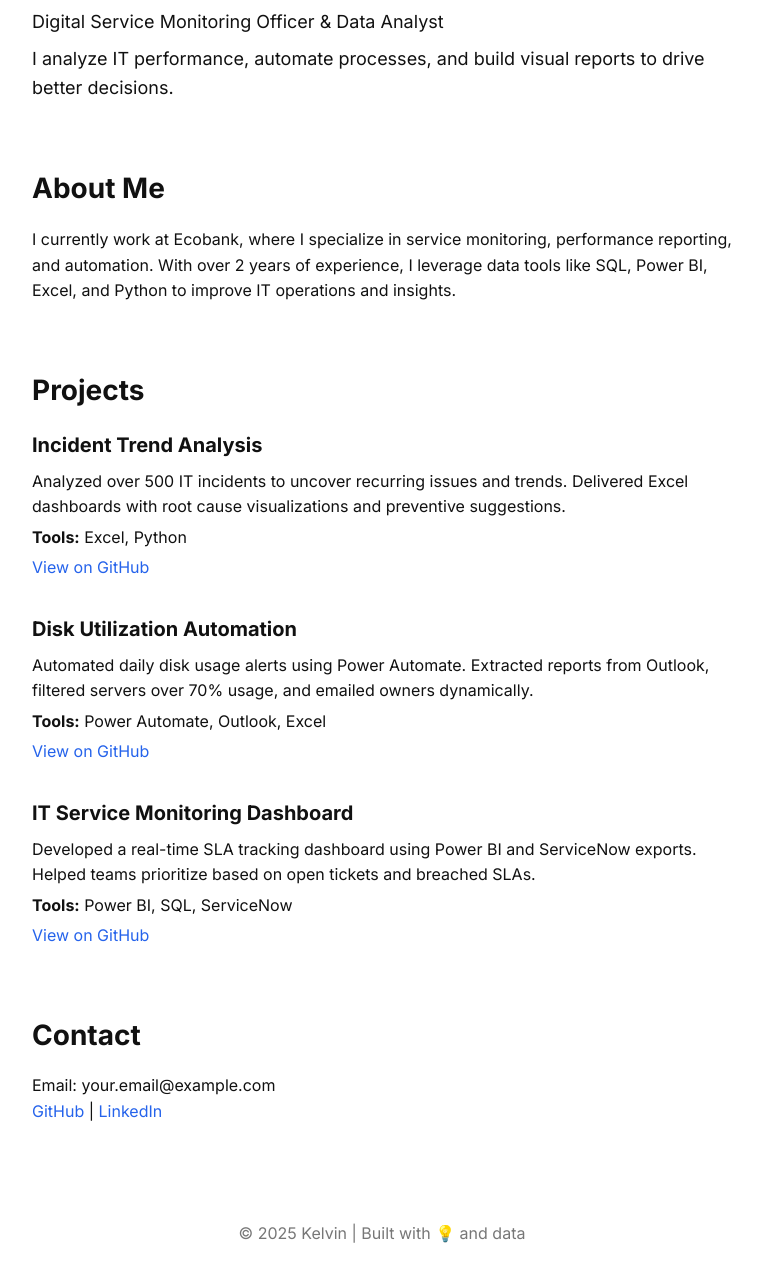
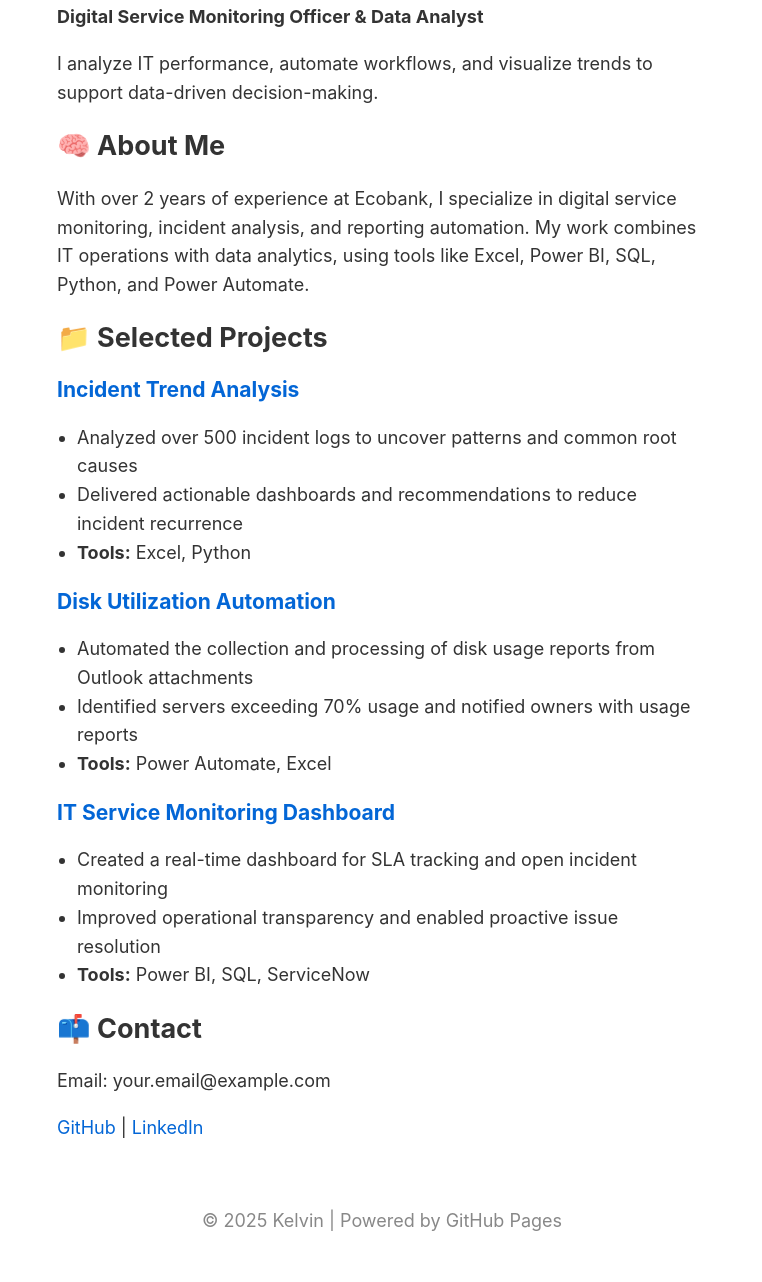
Before and after one commit to InimKelvin/inimkelvin.github.io, a plain HTML site: page index.html in a window 1280 px wide. Shown: the part 104-1386 px from the top of the page, without its empty margins (258-1020 px from the left). Drawn offline with Linux system fonts and the light colour scheme.

Commit message:
Update index.html

```diff
--- a/index.html
+++ b/index.html
@@ -1,117 +1,80 @@
 <!DOCTYPE html>
 <html lang="en">
 <head>
-  <meta charset="UTF-8">
-  <meta name="viewport" content="width=device-width, initial-scale=1.0">
+  <meta charset="utf-8">
+  <meta name="viewport" content="width=device-width, initial-scale=1">
   <title>Kelvin | Data Analyst</title>
-  <link href="https://fonts.googleapis.com/css2?family=Inter:wght@400;700&display=swap" rel="stylesheet">
+  <link rel="icon" href="favicon.ico">
   <style>
-    :root {
-      --bg: #fff;
-      --fg: #111;
-      --accent: #2563eb;
+    body {
+      margin: 40px auto;
+      max-width: 650px;
+      line-height: 1.6;
+      font-size: 18px;
+      color: #333;
+      padding: 0 10px;
+      font-family: -apple-system, BlinkMacSystemFont, "Segoe UI", Roboto, Oxygen, Ubuntu, Cantarell, "Open Sans", "Helvetica Neue", sans-serif;
     }
-    * {
-      margin: 0;
-      padding: 0;
-      box-sizing: border-box;
-    }
-    body {
-      font-family: 'Inter', sans-serif;
-      background-color: var(--bg);
-      color: var(--fg);
-      line-height: 1.6;
-      padding: 2rem;
-    }
-    header {
-      max-width: 700px;
-      margin: 0 auto 4rem auto;
-    }
-    header h1 {
-      font-size: 2.5rem;
-      margin-bottom: 1rem;
-    }
-    header p {
-      font-size: 1.125rem;
-      margin-bottom: 0.5rem;
-    }
-    section {
-      max-width: 700px;
-      margin: 0 auto 4rem auto;
-    }
-    section h2 {
-      font-size: 1.75rem;
-      margin-bottom: 1rem;
-    }
-    .project {
-      margin-bottom: 2rem;
-    }
-    .project h3 {
-      font-size: 1.25rem;
-      margin-bottom: 0.5rem;
-    }
-    .project p {
-      margin-bottom: 0.3rem;
+    h1, h2, h3 {
+      line-height: 1.2;
     }
     a {
-      color: var(--accent);
+      color: #0366d6;
       text-decoration: none;
     }
     a:hover {
       text-decoration: underline;
     }
+    ul {
+      padding-left: 20px;
+    }
     footer {
+      margin-top: 4rem;
       text-align: center;
-      padding: 2rem;
-      color: #777;
+      color: #888;
     }
   </style>
 </head>
 <body>
-  <header>
-    <h1>Kelvin</h1>
-    <p>Digital Service Monitoring Officer & Data Analyst</p>
-    <p>I analyze IT performance, automate processes, and build visual reports to drive better decisions.</p>
-  </header>
+  <h1>Kelvin</h1>
+  <p><strong>Digital Service Monitoring Officer & Data Analyst</strong></p>
+  <p>I analyze IT performance, automate workflows, and visualize trends to support data-driven decision-making.</p>
 
-  <section>
-    <h2>About Me</h2>
-    <p>I currently work at Ecobank, where I specialize in service monitoring, performance reporting, and automation. With over 2 years of experience, I leverage data tools like SQL, Power BI, Excel, and Python to improve IT operations and insights.</p>
-  </section>
+  <h2>🧠 About Me</h2>
+  <p>With over 2 years of experience at Ecobank, I specialize in digital service monitoring, incident analysis, and reporting automation. My work combines IT operations with data analytics, using tools like Excel, Power BI, SQL, Python, and Power Automate.</p>
 
-  <section>
-    <h2>Projects</h2>
+  <h2>📁 Selected Projects</h2>
 
-    <div class="project">
-      <h3>Incident Trend Analysis</h3>
-      <p>Analyzed over 500 IT incidents to uncover recurring issues and trends. Delivered Excel dashboards with root cause visualizations and preventive suggestions.</p>
-      <p><strong>Tools:</strong> Excel, Python</p>
-      <p><a href="https://github.com/inimkelvin/incident-trend-analysis" target="_blank">View on GitHub</a></p>
-    </div>
+  <h3><a href="https://github.com/inimkelvin/incident-trend-analysis">Incident Trend Analysis</a></h3>
+  <ul>
+    <li>Analyzed over 500 incident logs to uncover patterns and common root causes</li>
+    <li>Delivered actionable dashboards and recommendations to reduce incident recurrence</li>
+    <li><strong>Tools:</strong> Excel, Python</li>
+  </ul>
 
-    <div class="project">
-      <h3>Disk Utilization Automation</h3>
-      <p>Automated daily disk usage alerts using Power Automate. Extracted reports from Outlook, filtered servers over 70% usage, and emailed owners dynamically.</p>
-      <p><strong>Tools:</strong> Power Automate, Outlook, Excel</p>
-      <p><a href="https://github.com/inimkelvin/disk-utilization-automation" target="_blank">View on GitHub</a></p>
-    </div>
+  <h3><a href="https://github.com/inimkelvin/disk-utilization-automation">Disk Utilization Automation</a></h3>
+  <ul>
+    <li>Automated the collection and processing of disk usage reports from Outlook attachments</li>
+    <li>Identified servers exceeding 70% usage and notified owners with usage reports</li>
+    <li><strong>Tools:</strong> Power Automate, Excel</li>
+  </ul>
 
-    <div class="project">
-      <h3>IT Service Monitoring Dashboard</h3>
-      <p>Developed a real-time SLA tracking dashboard using Power BI and ServiceNow exports. Helped teams prioritize based on open tickets and breached SLAs.</p>
-      <p><strong>Tools:</strong> Power BI, SQL, ServiceNow</p>
-      <p><a href="https://github.com/inimkelvin/service-monitoring-dashboard" target="_blank">View on GitHub</a></p>
-    </div>
-  </section>
+  <h3><a href="https://github.com/inimkelvin/service-monitoring-dashboard">IT Service Monitoring Dashboard</a></h3>
+  <ul>
+    <li>Created a real-time dashboard for SLA tracking and open incident monitoring</li>
+    <li>Improved operational transparency and enabled proactive issue resolution</li>
+    <li><strong>Tools:</strong> Power BI, SQL, ServiceNow</li>
+  </ul>
 
-  <section>
-    <h2>Contact</h2>
-    <p>Email: your.email@example.com</p>
-    <p><a href="https://github.com/inimkelvin">GitHub</a> | <a href="https://linkedin.com/in/yourprofile">LinkedIn</a></p>
-  </section>
+  <h2>📫 Contact</h2>
+  <p>Email: your.email@example.com</p>
+  <p>
+    <a href="https://github.com/inimkelvin">GitHub</a> |
+    <a href="https://linkedin.com/in/yourprofile">LinkedIn</a>
+  </p>
 
   <footer>
-    <p>&copy; 2025 Kelvin | Built with 💡 and data</p>
+    <p>&copy; 2025 Kelvin | Powered by GitHub Pages</p>
   </footer>
 </body>
 </html>
```
